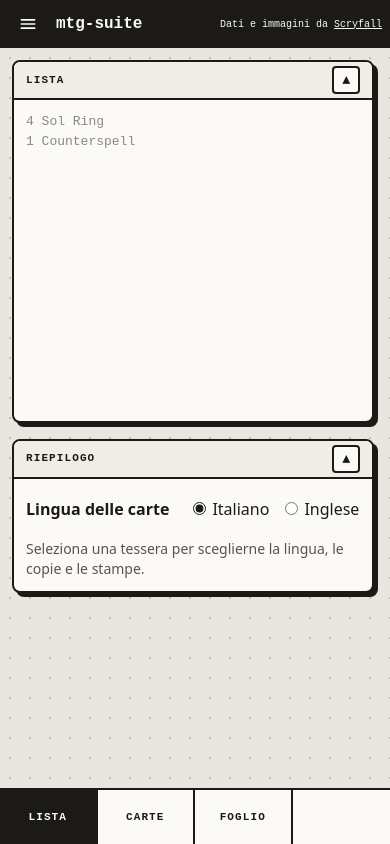
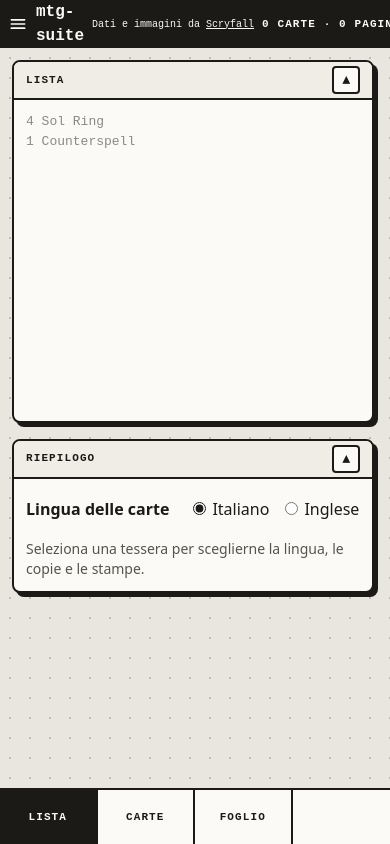
Before and after one commit to mattesalva93/leyline, a React (Vite) app in the folder packages/web/: page /proxy in a window 390 px wide. Built offline with nearby package versions, Linux system fonts and the light colour scheme.

Commit message:
feat: count the cards and the pages in a phone's top bar, in every step

```diff
--- a/packages/web/src/locales/it.json
+++ b/packages/web/src/locales/it.json
@@ -34,7 +34,12 @@
       "list": "Lista",
       "cards": "Carte",
       "sheet": "Foglio"
-    }
+    },
+    "deckCount": "{{cards}} · {{pages}}",
+    "cardCount_one": "{{count}} carta",
+    "cardCount_other": "{{count}} carte",
+    "pageCount_one": "{{count}} pagina",
+    "pageCount_other": "{{count}} pagine"
   },
   "boardPanel": {
     "fold": "Richiudi il pannello «{{title}}»",
--- a/packages/web/src/shell/AppShell.tsx
+++ b/packages/web/src/shell/AppShell.tsx
@@ -7,6 +7,7 @@ import { InfoDialog } from './InfoDialog.tsx';
 import { PhoneMenu } from './PhoneMenu.tsx';
 import { ScryfallCredit } from './ScryfallCredit.tsx';
 import { ThemeSwitch } from './ThemeSwitch.tsx';
+import type { ShellOutletContext } from './top-bar-slot.tsx';
 import { useTheme } from './use-theme.ts';
 
 const MENU_ITEM = 'flex items-center gap-2 rounded-md px-3 py-2.5 text-left';
@@ -19,12 +20,14 @@ export interface ShellArea {
 
 /**
  * The frame every area lives in: the top bar above, the current area below. On a wide screen
- * the areas sit in the top bar; narrower, they open from its menu button.
+ * the areas sit in the top bar; narrower, they open from its menu button. The area may put
+ * something of its own on the right of the top bar (`InTopBar`).
  */
 export function AppShell({ areas }: { readonly areas: readonly ShellArea[] }) {
   const { t } = useTranslation();
   const { theme, switchTheme } = useTheme();
   const [isInfoOpen, setIsInfoOpen] = useState(false);
+  const [topBarSlot, setTopBarSlot] = useState<HTMLElement | null>(null);
   return (
     <div className="flex h-dvh flex-col font-sans">
       <header className="flex h-12 shrink-0 items-center gap-2 bg-chrome px-2 text-chrome-foreground lg:h-11 lg:gap-5 lg:px-4">
@@ -53,6 +56,7 @@ export function AppShell({ areas }: { readonly areas: readonly ShellArea[] }) {
           className="hidden min-w-0 items-center gap-1 lg:flex"
         />
         <ScryfallCredit className="ml-auto" />
+        <div ref={setTopBarSlot} className="empty:hidden" />
         <InfoDialog
           isOpen={isInfoOpen}
           onOpenChange={setIsInfoOpen}
@@ -61,7 +65,7 @@ export function AppShell({ areas }: { readonly areas: readonly ShellArea[] }) {
         <ThemeSwitch theme={theme} onSwitch={switchTheme} className="hidden lg:flex" />
       </header>
       <main className="dot-grid min-h-0 flex-1 overflow-y-auto">
-        <Outlet />
+        <Outlet context={{ topBarSlot } satisfies ShellOutletContext} />
       </main>
     </div>
   );
--- /dev/null
+++ b/packages/web/src/shell/top-bar-slot.tsx
@@ -0,0 +1,15 @@
+import type { ReactNode } from 'react';
+import { createPortal } from 'react-dom';
+import { useOutletContext } from 'react-router';
+
+/** What the shell hands the area it shows: the place the area may fill in the top bar. */
+export interface ShellOutletContext {
+  /** `null` until the top bar is on screen. */
+  readonly topBarSlot: HTMLElement | null;
+}
+
+/** Shows `children` in the shell's top bar, on the far right, from inside the current area. */
+export function InTopBar({ children }: { readonly children: ReactNode }) {
+  const { topBarSlot } = useOutletContext<ShellOutletContext>();
+  return topBarSlot && createPortal(children, topBarSlot);
+}
--- a/packages/web/src/use-generator.ts
+++ b/packages/web/src/use-generator.ts
@@ -88,6 +88,10 @@ export interface Generator {
   readonly sheetLayout: SheetLayout | null;
   /** How many resolved lines will not be printed. */
   readonly unprintedCount: number;
+  /** How many copies the resolved lines ask for, printable or not. */
+  readonly cardCount: number;
+  /** How many pages the sheet prints on. */
+  readonly pageCount: number;
 
   readonly pdf: SheetPdf;
 }
@@ -283,6 +287,8 @@ export function useGenerator(): Generator {
     changeSheetOptions: setSheetOptions,
     sheetLayout,
     unprintedCount: unprintedLines(sheet).length,
+    cardCount: resolvedLines.reduce((count, line) => count + line.quantity, 0),
+    pageCount: sheetLayout?.pages.length ?? 0,
     pdf,
   };
 }
--- /dev/null
+++ b/packages/web/src/workspace/DeckCount.tsx
@@ -0,0 +1,16 @@
+import { useTranslation } from 'react-i18next';
+import { LABEL } from '../ui/board-styles.ts';
+import type { Generator } from '../use-generator.ts';
+
+/** How many cards the decklist has and how many pages they print on, in a few characters. */
+export function DeckCount({ generator }: { readonly generator: Generator }) {
+  const { t } = useTranslation();
+  return (
+    <p className={`${LABEL} pr-2 whitespace-nowrap`}>
+      {t('workspace.deckCount', {
+        cards: t('workspace.cardCount', { count: generator.cardCount }),
+        pages: t('workspace.pageCount', { count: generator.pageCount }),
+      })}
+    </p>
+  );
+}
--- a/packages/web/src/workspace/PhoneSteps.tsx
+++ b/packages/web/src/workspace/PhoneSteps.tsx
@@ -1,9 +1,11 @@
 import { useTranslation } from 'react-i18next';
+import { InTopBar } from '../shell/top-bar-slot.tsx';
 import { SheetOptionsForm } from '../SheetOptionsForm.tsx';
 import { BoardPanel } from '../ui/BoardPanel.tsx';
 import { LABEL } from '../ui/board-styles.ts';
 import { AdSlot } from './AdSlot.tsx';
 import { CardsView } from './CardsView.tsx';
+import { DeckCount } from './DeckCount.tsx';
 import { DecklistEditor } from './DecklistEditor.tsx';
 import { DecklistSummary } from './DecklistSummary.tsx';
 import { SheetView } from './SheetView.tsx';
@@ -20,6 +22,9 @@ export function PhoneSteps({ workspace }: { readonly workspace: WorkspaceState }
   const { generator, step } = workspace;
   return (
     <div className="flex h-full flex-col">
+      <InTopBar>
+        <DeckCount generator={generator} />
+      </InTopBar>
       <div className="min-h-0 flex-1 overflow-y-auto">
         {step === 'list' && (
           <>
```
Also changed, not shown: 1 other file (tests, documents, lock files or other folders).
